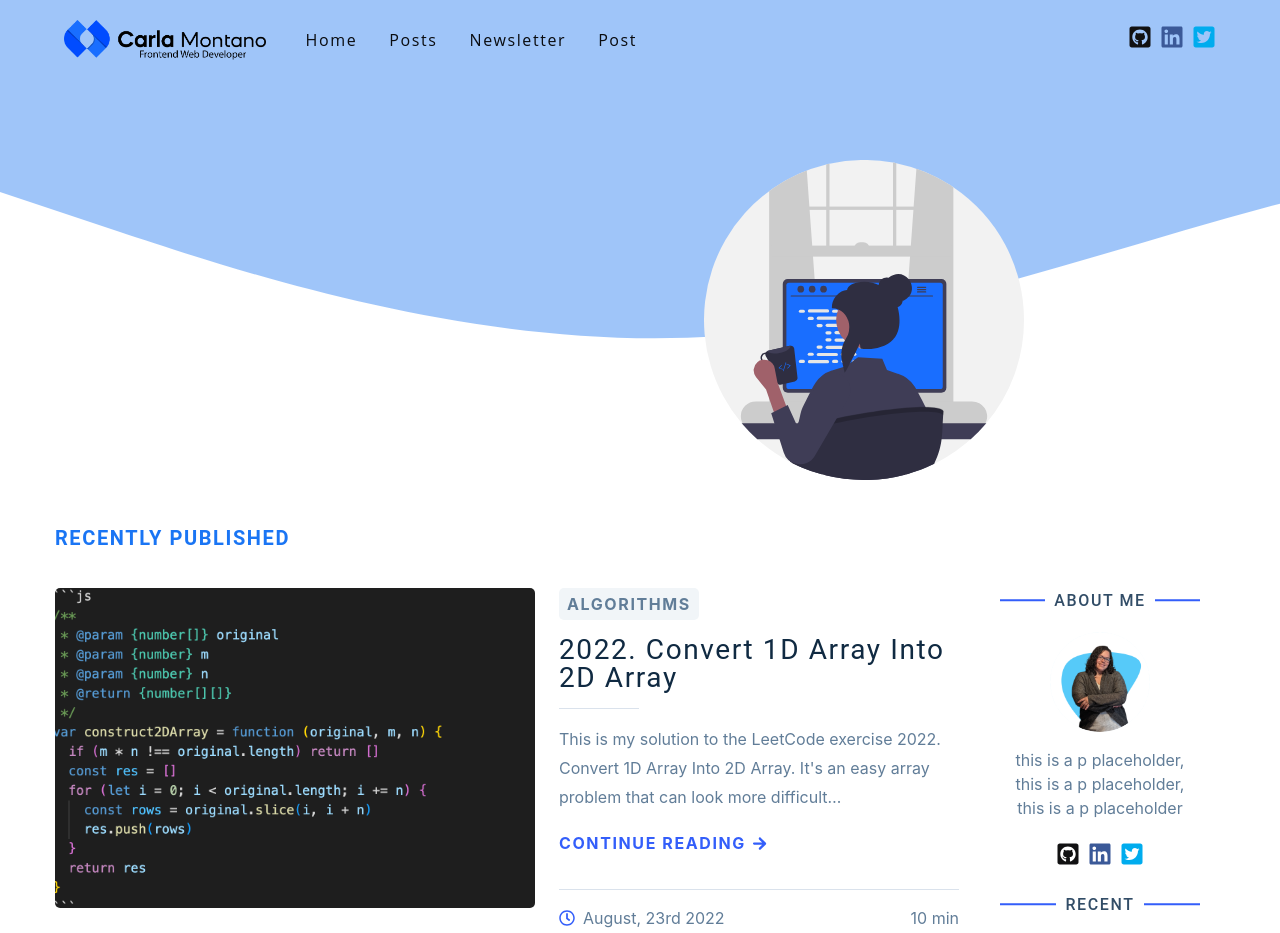
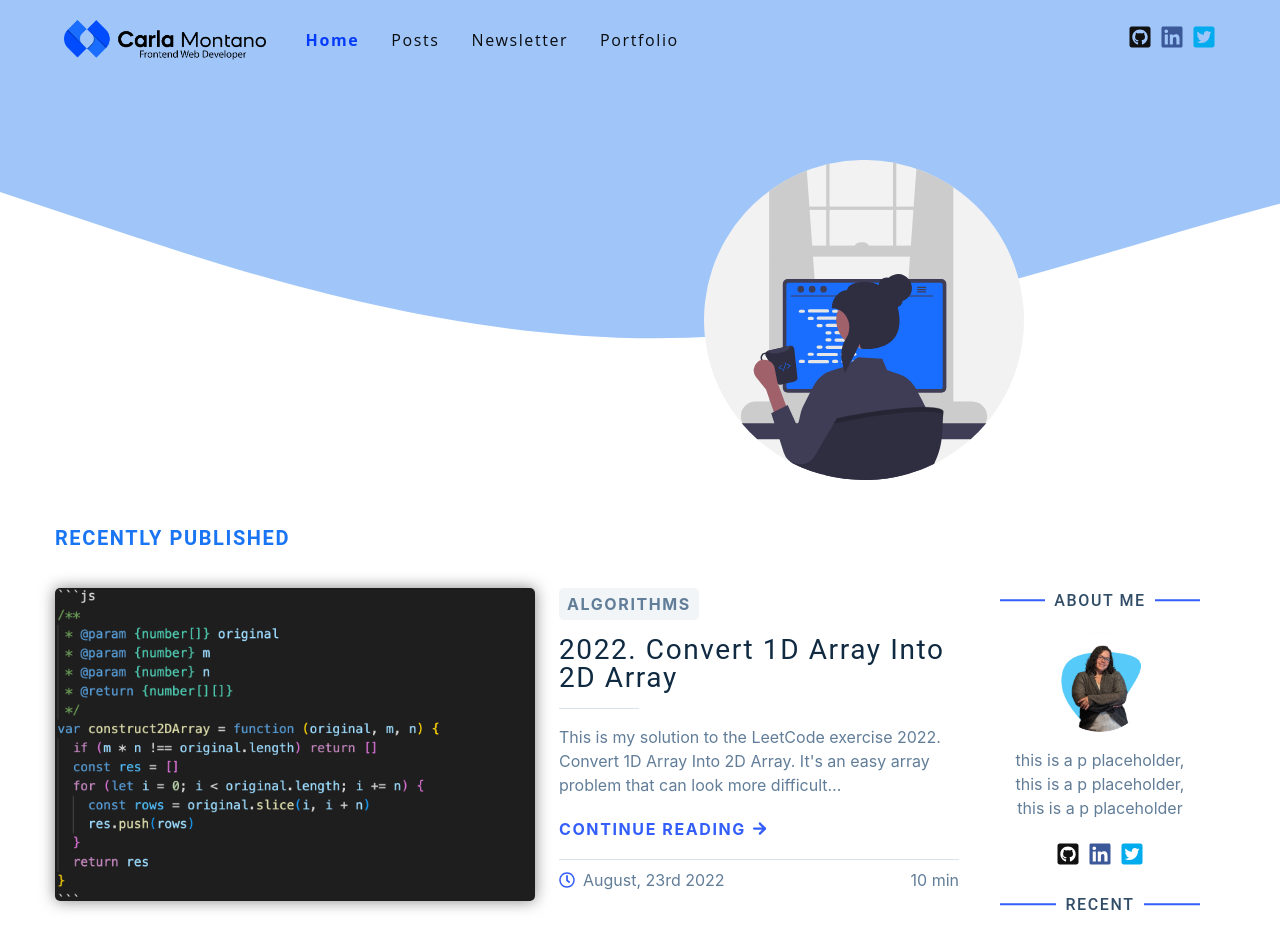
Before and after one commit to Cmmh1101/my-gatsby-mdx-blog, a Gatsby site: page / in a window 1280 px wide. Shown: the top 933 px of the page. Built offline with nearby package versions, Linux system fonts and the light colour scheme; Gatsby itself is replaced by a stand-in of ours; some packages are replaced by stand-ins of ours.

Commit message:
links and styles

```diff
--- a/src/components/Posts/Post.js
+++ b/src/components/Posts/Post.js
@@ -39,6 +39,8 @@ const Wrapper = styled.article`
     margin-bottom: 1rem;
     border-radius: var(--radius);
     height: 17rem;
+    box-shadow: 0px 0px 15px 0px rgba(50, 50, 50, 0.589);
+  -webkit-box-shadow: 0px 0px 15px 0px rgba(50, 50, 50, 0.589);
   }
   .category {
     display: inline-block;
@@ -65,7 +67,7 @@ const Wrapper = styled.article`
   }
   p {
     color: var(--clr-grey-5);
-    line-height: 1.8;
+    line-height: 1.5;
   }
   .link {
     text-transform: uppercase;
@@ -85,8 +87,8 @@ const Wrapper = styled.article`
     color: var(--clr-primary-8);
   }
   footer {
-    margin-top: 2rem;
-    padding-top: 1rem;
+    margin-top: 1rem;
+    padding-top: 0.5rem;
     border-top: 1px solid var(--clr-grey-9);
     display: flex;
     align-items: center;
--- a/src/constants/links.js
+++ b/src/constants/links.js
@@ -4,25 +4,34 @@ const Links = ({ styleClass, children }) => {
   return (
     <ul className={styleClass}>
       <li>
-        <Link to="/" className="page-link">
+        <Link to="/" className="page-link" activeStyle={{
+    color: "#063bf9",
+          fontWeight: 700
+  }}>
           Home
         </Link>
       </li>
       <li>
-        <Link to="/posts" className="page-link">
+        <Link to="/posts" className="page-link" activeStyle={{
+    color: "#063bf9",
+          fontWeight: 700
+  }}>
           Posts
         </Link>
         {children}
       </li>
       <li>
-        <Link to="/newsletter" className="page-link">
+        <Link to="/newsletter" className="page-link" activeStyle={{
+    color: "#063bf9",
+          fontWeight: 700
+  }}>
           Newsletter
         </Link>
       </li>
       <li>
-        <Link to="/post" className="page-link">
-          Post
-        </Link>
+        <a href="https://carlamontano.tech" className='page-link' target="_blank" rel="noreferrer">
+          Portfolio
+        </a>
       </li>
     </ul>
   )
--- a/src/css/main.css
+++ b/src/css/main.css
@@ -7,30 +7,30 @@ Variables
 :root {
   /* dark shades of primary color*/
 
-  --clr-primary-1: hsl(227, 93%, 37%);
-  --clr-primary-2: hsl(227, 95%, 50%);
-  --clr-primary-3: hsl(227, 92%, 52%);
-  --clr-primary-4: hsl(227, 89%, 55%);
-  --clr-primary-5: hsl(227, 95%, 59%);
+  --clr-primary-1: #072db6;
+  --clr-primary-2: #063bf9;
+  --clr-primary-3: #1445f5;
+  --clr-primary-4: #2652f2;
+  --clr-primary-5: #335efa;
   /* lighter shades of primary color */
-  --clr-primary-6: hsl(215, 91%, 53%);
-  --clr-primary-7: hsl(215, 89%, 59%);
-  --clr-primary-8: hsl(215, 91%, 66%);
-  --clr-primary-9: hsl(215, 88%, 72%);
-  --clr-primary-10: hsl(215, 88%, 80%);
+  --clr-primary-6: #1a75f4;
+  --clr-primary-7: #3987f3;
+  --clr-primary-8: #599bf7;
+  --clr-primary-9: #79adf6;
+  --clr-primary-10: #9fc5f9;
   /* darkest grey - used for headings */
-  --clr-grey-1: hsl(209, 61%, 16%);
-  --clr-grey-3: hsl(209, 34%, 30%);
-  --clr-grey-4: hsl(209, 28%, 39%);
+  --clr-grey-1: #102a42;
+  --clr-grey-3: #324d67;
+  --clr-grey-4: #48647f;
   /* grey used for paragraphs */
-  --clr-grey-5: hsl(210, 22%, 49%);
-  --clr-grey-8: hsl(210, 31%, 80%);
-  --clr-grey-9: hsl(212, 33%, 89%);
-  --clr-grey-10: hsl(206, 33%, 96%);
-  --clr-green-dark: hsl(125, 67%, 35%);
-  --clr-green-light: hsl(134, 41%, 88%);
-  --clr-red-dark: hsl(360, 67%, 44%);
-  --clr-red-light: hsl(360, 71%, 66%);
+  --clr-grey-5: #617d98;
+  --clr-grey-8: #bcccdc;
+  --clr-grey-9: #dae2ec;
+  --clr-grey-10: #f1f5f8;
+  --clr-green-dark: #1d9527;
+  --clr-green-light: #d4edda;
+  --clr-red-dark: #bb2525;
+  --clr-red-light: #e66b6b;
   --clr-white: #fff;
   --clr-black: #0a0c10;
   --ff-primary: 'Roboto', sans-serif;
@@ -256,22 +256,21 @@ Navbar
     align-items: center;
   }
   .page-link {
+    color: var(--clr-black);
     margin-right: 1rem;
-  }
-  .page-link {
-    color: var(--clr-black);
     font-weight: 500;
     letter-spacing: var(--spacing);
     font-size: 1rem;
     transition: var(--transition);
+    transition: all 0.5s ease-in-out;
     font-family: var(--ff-secondary);
     cursor: pointer;
     padding: 0.25rem 0.5rem;
     border-radius: var(--radius);
   }
   .page-link:hover {
-    background: var(--clr-primary-5);
-    color: var(--clr-primary-10);
+    color: var(--clr-primary-3);
+    font-weight: 700;
   }
   .nav-icons {
     display: flex;
--- a/src/templates/post-template.js
+++ b/src/templates/post-template.js
@@ -100,6 +100,8 @@ const Wrapper = styled.section`
   }
   .main-img {
       border-radius: var(--radius);
+      box-shadow: 0px 0px 15px 0px rgba(50, 50, 50, 0.589);
+      -webkit-box-shadow: 0px 0px 15px 0px rgba(50, 50, 50, 0.589);
     }
   @media (min-width: 992px) {
     & {
```
